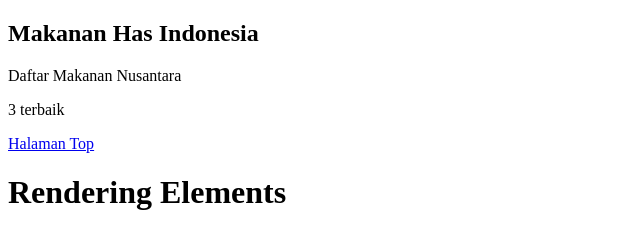
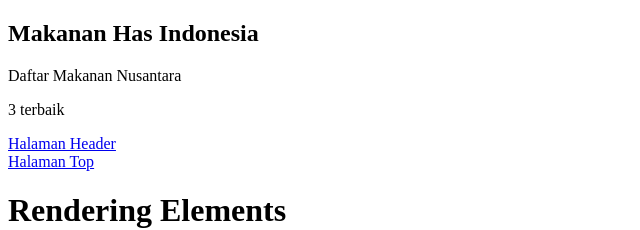
Before and after one commit to Cryptious/hello-react, a React (Create React App) app: page / in a window 1280 px wide. Shown: the top 230 px of the page, without its empty margins (0-640 px from the left). Built offline with nearby package versions, Linux system fonts and the light colour scheme.

Commit message:
prevenDevault

```diff
--- a/src/components/Header.js
+++ b/src/components/Header.js
@@ -7,13 +7,22 @@ class Header extends Component{
       daftar: "Daftar Makanan Nusantara",
       dataList: this.props.List
     };
+    this.handlePesan = this.handlePesan.bind(this); //agar alert pada evenet class Handlepesan bisa menggunakan pemanggilan state
   }
+
+  handlePesan(value,e){
+    e.preventDefault(); // agar tidak terjadi refresh/reloading halaman ketika selesai event
+    alert(this.state.daftar);
+    alert(value);
+  };
+
   render(){
     return(
       <div>
         <h2>Makanan Has Indonesia</h2>
         <p>{this.state.daftar}</p>
         <p>{this.state.dataList}</p>
+        <a href="/" onClick={ (e) => this.handlePesan("Pesan Header", e)}>Halaman Header</a>
       </div>
     );
   }
--- a/src/components/Top.js
+++ b/src/components/Top.js
@@ -2,11 +2,13 @@ import React from "react";
 
 const Top = () => {
 
-  const handlePesan = () => {
-    alert("Halaman Top Tampil")
+  const handlePesan = (value,e) => {
+    e.preventDefault();
+    alert("Halaman Top Tampil");
+    alert(value);
   }
 
-  return <a href="/" onClick={handlePesan}>
+  return <a href="/" onClick={(e) => handlePesan("dari Top",e)}>
     Halaman Top
   </a>;
 };
```
